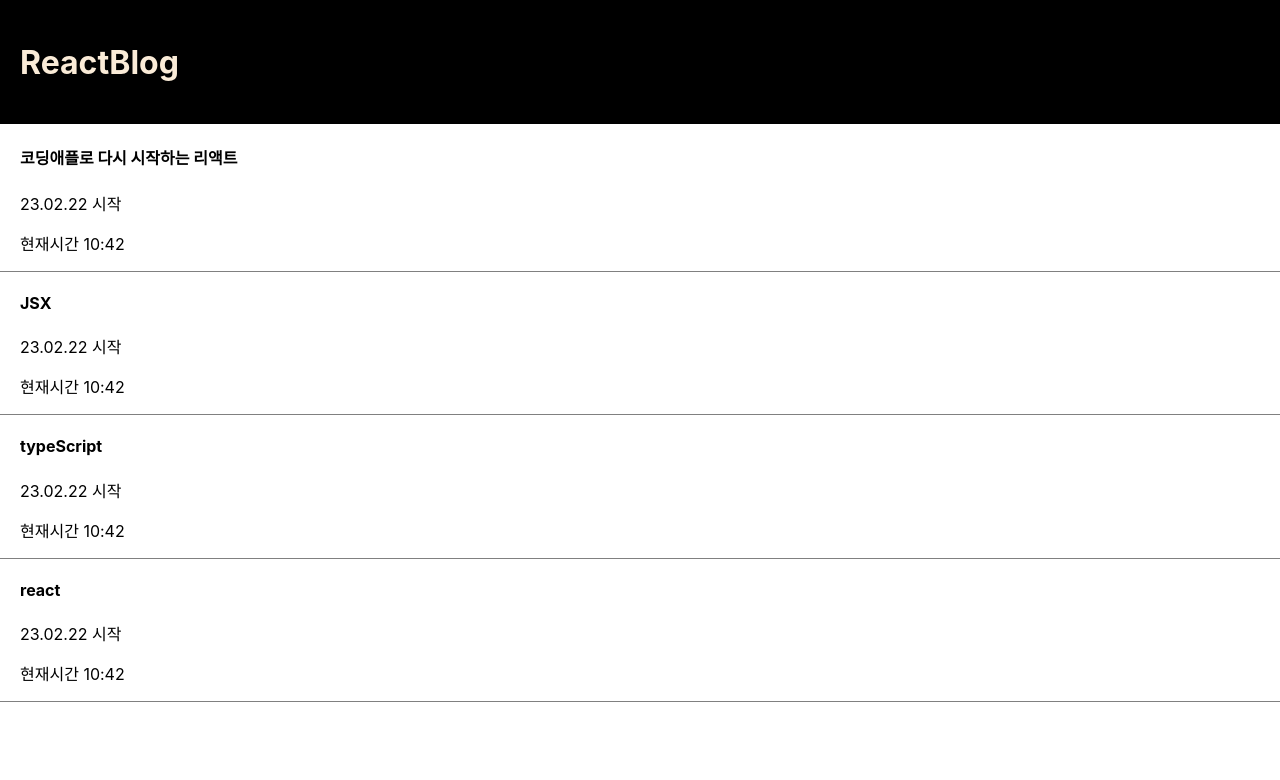
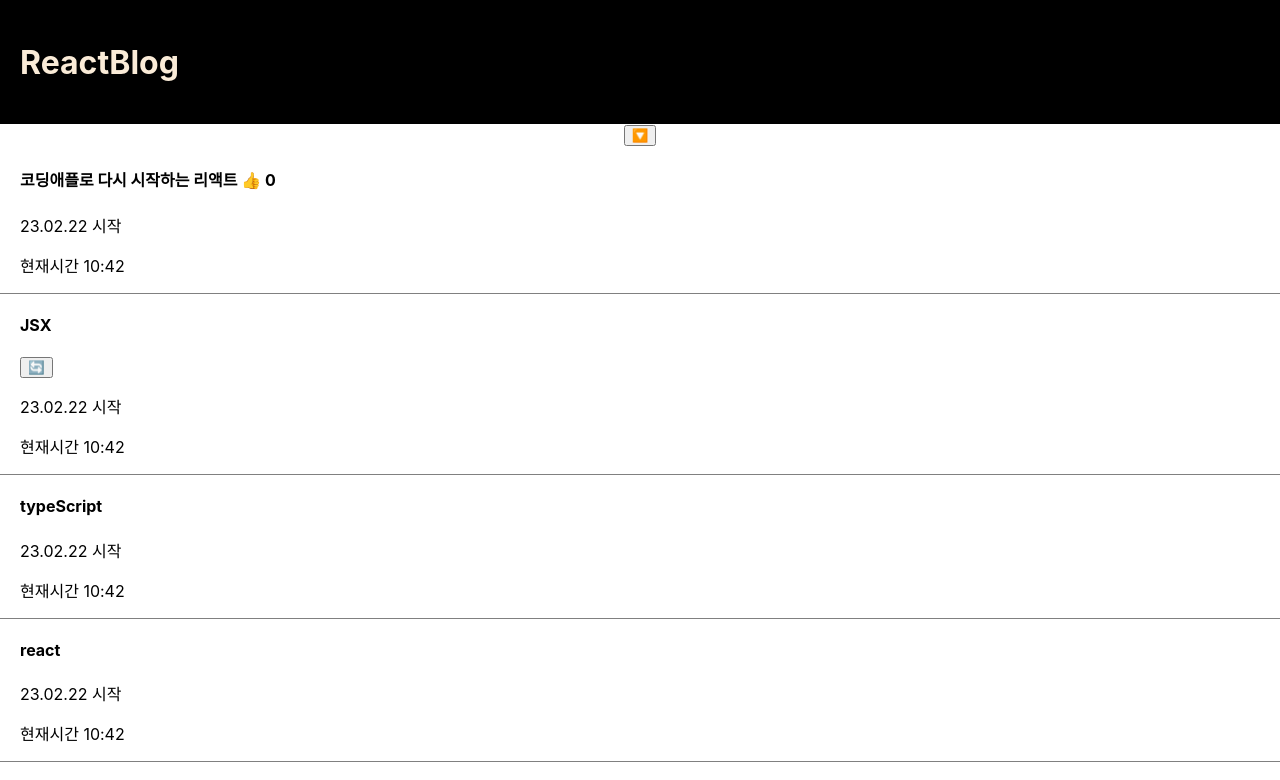
Before and after one commit to s-ja/CDAP_react, a React (Create React App) app in the folder cdap_blog/: page / in a window 1280 px wide. Shown: the top 780 px of the page. Built offline with nearby package versions, Linux system fonts and the light colour scheme.

Commit message:
part1 : 6번째 강의+과제 완료

```diff
--- a/cdap_blog/src/App.js
+++ b/cdap_blog/src/App.js
@@ -1,3 +1,5 @@
+/* eslint-disable */
+
 import logo from './logo.svg';
 import './App.css';
 import { useState } from 'react';
@@ -5,9 +7,16 @@ import { useState } from 'react';
 function App() {
 
   let post = '코딩애플로 다시 시작하는 리액트';
-  let [time,b] = useState('현재시간 10:42');
+  let [time, setTime] = useState('현재시간 10:42');
   // let [logo, setLogo] = useState('ReactBlog')
   let [title, setTitle] = useState(['JSX','typeScript','react'])
+
+  let [likeNumber, setLikeNumber] = useState(0);
+
+
+  function plusNumber(){
+    console.log('number plused');
+  }
 
   return (
     <div className="App">
@@ -16,13 +25,27 @@ function App() {
         ReactBlog
       </h4>
      </div>
+     <button onClick={() => {
+      let titleArr = [...title]
+      titleArr.sort()
+
+      setTitle(titleArr)
+      }}>
+      🔽
+     </button>
      <div class="list">
-       <h4>{post}</h4>
+       <h4>{post} <span onClick={ () => {setLikeNumber(++likeNumber)}}>👍</span> {likeNumber}</h4>
        <p>23.02.22 시작</p>
        <p>{time}</p>
      </div>
      <div class="list">
        <h4>{title[0]}</h4>
+       <button onClick={()=>{
+        let titleCopy = [...title]
+        titleCopy[0] = 'JSX in react'
+
+        setTitle(titleCopy)
+        }}>🔄️</button>
        <p>23.02.22 시작</p>
        <p>{time}</p>
      </div>
```
